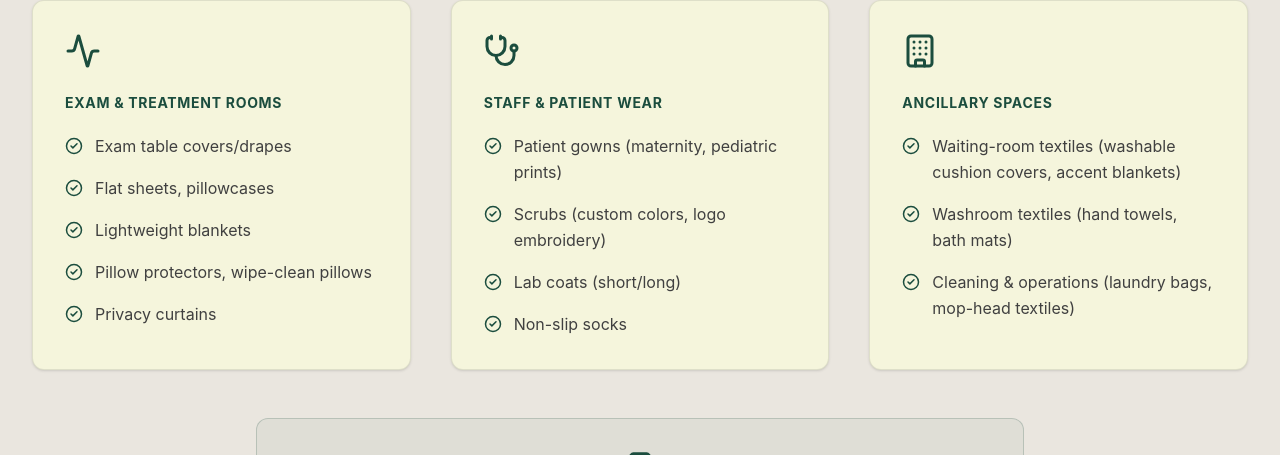
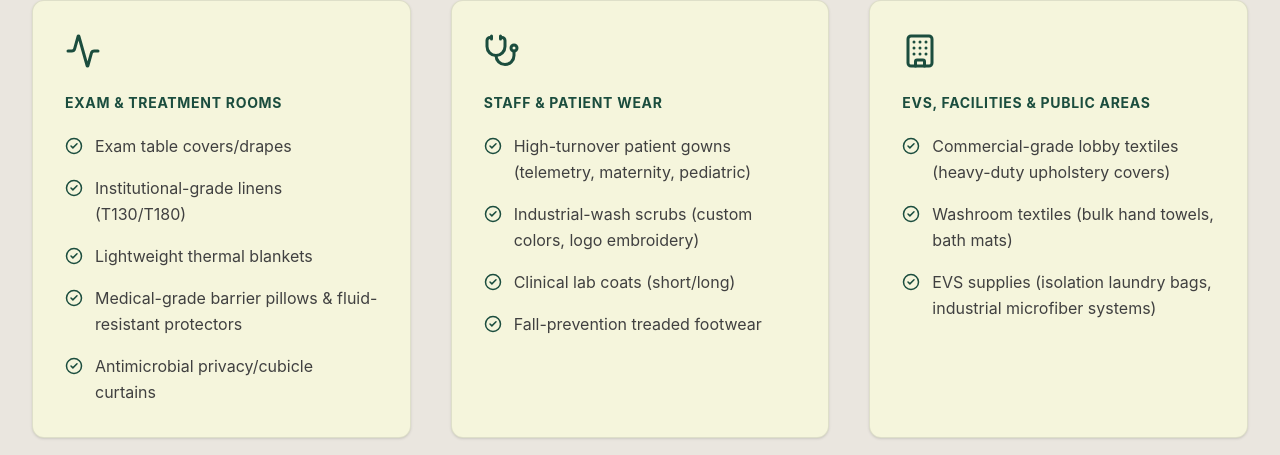
Before and after one commit to numBerNiko/Trendsetter-dev, a React (Vite) app: page /industries/medical-clinics in a window 1280 px wide. Shown: the part 654-1109 px from the top of the page. Built offline with nearby package versions, Linux system fonts and the light colour scheme.

Commit message:
style: elevate medical clinics copy to stricter B2B terminology

```diff
--- a/src/pages/MedicalClinicsPage.jsx
+++ b/src/pages/MedicalClinicsPage.jsx
@@ -38,19 +38,19 @@ export default function MedicalClinicsPage() {
               </li>
               <li className="flex items-start">
                 <CheckCircle2 size={18} className="shrink-0 mr-3 mt-1" style={{ color: region.theme.primaryBg }} />
-                <span>Flat sheets, pillowcases</span>
+                <span>Institutional-grade linens (T130/T180)</span>
               </li>
               <li className="flex items-start">
                 <CheckCircle2 size={18} className="shrink-0 mr-3 mt-1" style={{ color: region.theme.primaryBg }} />
-                <span>Lightweight blankets</span>
+                <span>Lightweight thermal blankets</span>
               </li>
               <li className="flex items-start">
                 <CheckCircle2 size={18} className="shrink-0 mr-3 mt-1" style={{ color: region.theme.primaryBg }} />
-                <span>Pillow protectors, wipe-clean pillows</span>
+                <span>Medical-grade barrier pillows & fluid-resistant protectors</span>
               </li>
               <li className="flex items-start">
                 <CheckCircle2 size={18} className="shrink-0 mr-3 mt-1" style={{ color: region.theme.primaryBg }} />
-                <span>Privacy curtains</span>
+                <span>Antimicrobial privacy/cubicle curtains</span>
               </li>
             </ul>
           </div>
@@ -66,19 +66,19 @@ export default function MedicalClinicsPage() {
             <ul className="space-y-4 text-neutral-700 text-base leading-relaxed">
               <li className="flex items-start">
                 <CheckCircle2 size={18} className="shrink-0 mr-3 mt-1" style={{ color: region.theme.primaryBg }} />
-                <span>Patient gowns (maternity, pediatric prints)</span>
+                <span>High-turnover patient gowns (telemetry, maternity, pediatric)</span>
               </li>
               <li className="flex items-start">
                 <CheckCircle2 size={18} className="shrink-0 mr-3 mt-1" style={{ color: region.theme.primaryBg }} />
-                <span>Scrubs (custom colors, logo embroidery)</span>
+                <span>Industrial-wash scrubs (custom colors, logo embroidery)</span>
               </li>
               <li className="flex items-start">
                 <CheckCircle2 size={18} className="shrink-0 mr-3 mt-1" style={{ color: region.theme.primaryBg }} />
-                <span>Lab coats (short/long)</span>
+                <span>Clinical lab coats (short/long)</span>
               </li>
               <li className="flex items-start">
                 <CheckCircle2 size={18} className="shrink-0 mr-3 mt-1" style={{ color: region.theme.primaryBg }} />
-                <span>Non-slip socks</span>
+                <span>Fall-prevention treaded footwear</span>
               </li>
             </ul>
           </div>
@@ -89,20 +89,20 @@ export default function MedicalClinicsPage() {
               className="font-bold text-sm tracking-wider uppercase mb-5"
               style={{ color: region.phone.includes('+63') ? '#8C6215' : region.theme.primaryBg }}
             >
-              ANCILLARY SPACES
+              EVS, FACILITIES & PUBLIC AREAS
             </h3>
             <ul className="space-y-4 text-neutral-700 text-base leading-relaxed">
               <li className="flex items-start">
                 <CheckCircle2 size={18} className="shrink-0 mr-3 mt-1" style={{ color: region.theme.primaryBg }} />
-                <span>Waiting-room textiles (washable cushion covers, accent blankets)</span>
+                <span>Commercial-grade lobby textiles (heavy-duty upholstery covers)</span>
               </li>
               <li className="flex items-start">
                 <CheckCircle2 size={18} className="shrink-0 mr-3 mt-1" style={{ color: region.theme.primaryBg }} />
-                <span>Washroom textiles (hand towels, bath mats)</span>
+                <span>Washroom textiles (bulk hand towels, bath mats)</span>
               </li>
               <li className="flex items-start">
                 <CheckCircle2 size={18} className="shrink-0 mr-3 mt-1" style={{ color: region.theme.primaryBg }} />
-                <span>Cleaning & operations (laundry bags, mop-head textiles)</span>
+                <span>EVS supplies (isolation laundry bags, industrial microfiber systems)</span>
               </li>
             </ul>
           </div>
```
